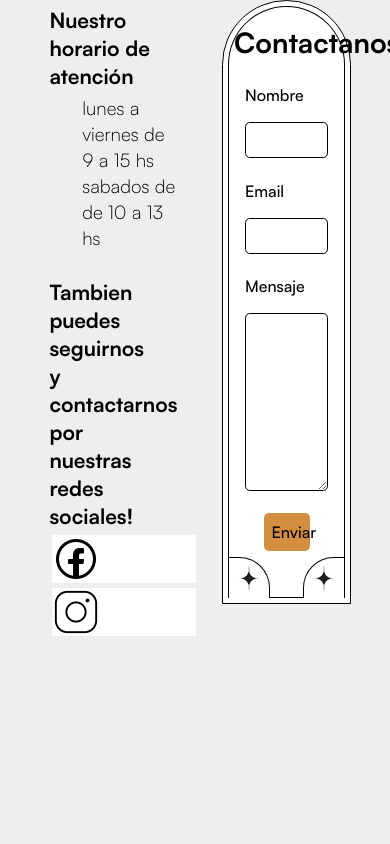
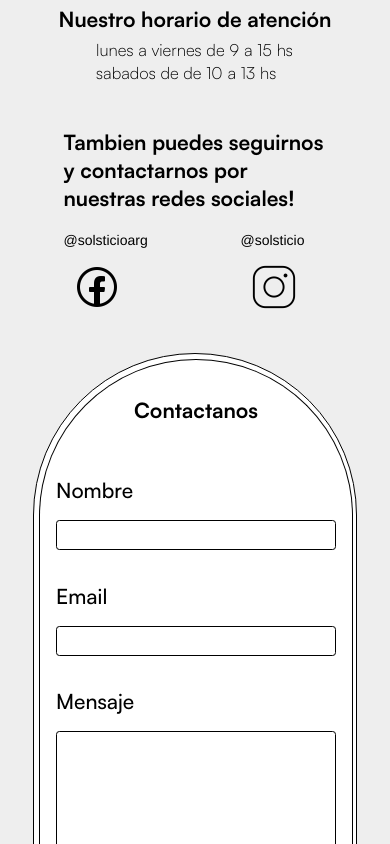
Before and after one commit to KatherineDG/ProyectoEcommerceFront, a React (Create React App) app: page /contacto in a window 390 px wide. Shown: the top 844 px of the page. Built offline with nearby package versions, Linux system fonts and the light colour scheme.

Commit message:
contacto mobile

```diff
--- a/src/templates/Contact.css
+++ b/src/templates/Contact.css
@@ -176,3 +176,93 @@
     z-index: -1;
     color: black;
 }
+
+
+
+@media screen and (max-width: 768px) {
+    .contact{
+        flex-direction: column;
+    }
+
+    .form-deco{
+        width: 80%;
+        margin: 0 0 10% 0;
+    }
+
+    .form-contact{
+        width: 100%;
+    }
+
+    .title-contact-form{
+        font-size: 1.5em;
+    }
+
+    .input-form-contact{
+        font-size: 0.8em;
+    }
+
+    .input-form-contact-textarea{
+        font-size: 0.8em;
+    }
+
+    .label-form-contact{
+        font-size: 1.5em;
+    }
+
+    .btn-send-contact{
+        font-size: 1.3em;
+    }
+
+    .informacion-contact{
+        display: flex;
+        align-items: center;
+        flex-direction: column;
+    }
+
+    .title-informacion-contact{
+        font-size: 1.5em;
+    }
+
+    .horarios-de-atencion-contact{
+        display: flex;
+        flex-direction: column;
+        margin: 0 10% 0 10%;
+        font-size: 1em;
+    }
+
+    .redes-sociales-contact{
+        display: flex;
+        flex-direction: column;
+        margin: 10% 15% 10% 15%;
+        font-size: 1em;
+    }
+
+    .horario-contact{
+        font-size: 1.2em;
+        margin: 0 15% 0 15%;
+    }
+
+    .contenedor-redes-sociales-contact{
+        display: flex;
+        flex-direction: row;
+        justify-content: space-between;
+    }
+
+    .icon-red-social-contact{
+        width: 50%;
+        height: 50%;
+        background-color: transparent;
+        cursor: pointer;
+        animation: none;
+        margin: 0 0 0 15%;
+    }
+    .icon-red-social-contact:hover{
+        animation: none;
+    }
+
+    .user-red-social-contact-uno{
+        position: relative;
+        cursor: pointer;
+        z-index: 1;
+    }
+}
--- a/src/templates/Contact.js
+++ b/src/templates/Contact.js
@@ -16,11 +16,11 @@ function Contact() {
                         <div className="contenedor-redes-sociales-contact">
                             <div className="red-social-contact">
                                 <p className="user-red-social-contact-uno">@solsticioarg</p>
-                                <a href="https://www.instagram.com/" target="_blank" rel="noreferrer" className="user-red-social-contact"><img className="icon-red-social-contact" src="./images/icons/icon_facebook.png" alt="facebook"></img></a>
+                                <a href="https://web.facebook.com/" target="_blank" rel="noreferrer" className="user-red-social-contact"><img className="icon-red-social-contact" src="./images/icons/icon_facebook.png" alt="facebook"></img></a>
                             </div>
                             <div className="red-social-contact">
                                 <p className="user-red-social-contact-uno">@solsticio</p>
-                                <a href="https://web.facebook.com/" target="_blank" rel="noreferrer" className="user-red-social-contact"><img className="icon-red-social-contact" src="./images/icons/icon_instagram.png" alt="instagram"></img></a>
+                                <a href="https://instagram.com/" target="_blank" rel="noreferrer" className="user-red-social-contact"><img className="icon-red-social-contact" src="./images/icons/icon_instagram.png" alt="instagram"></img></a>
                             </div>
                         </div>
                     </div>
```
